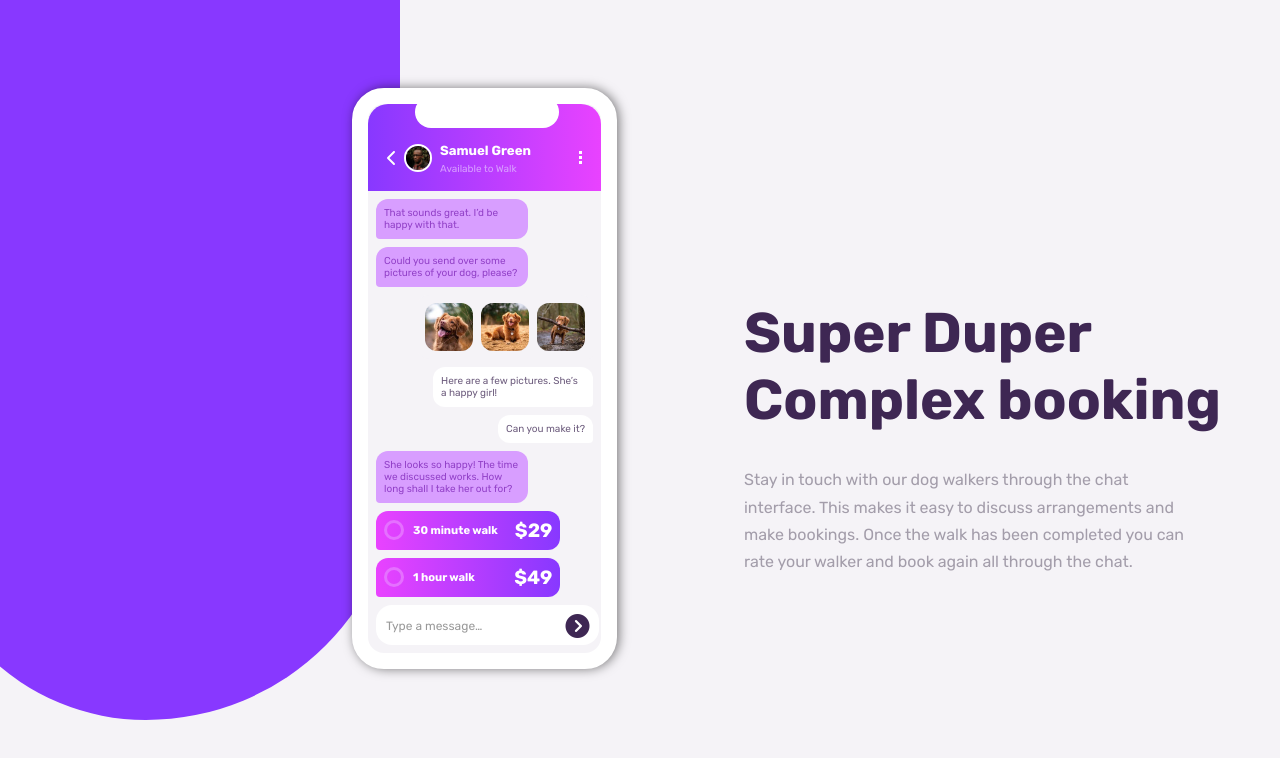
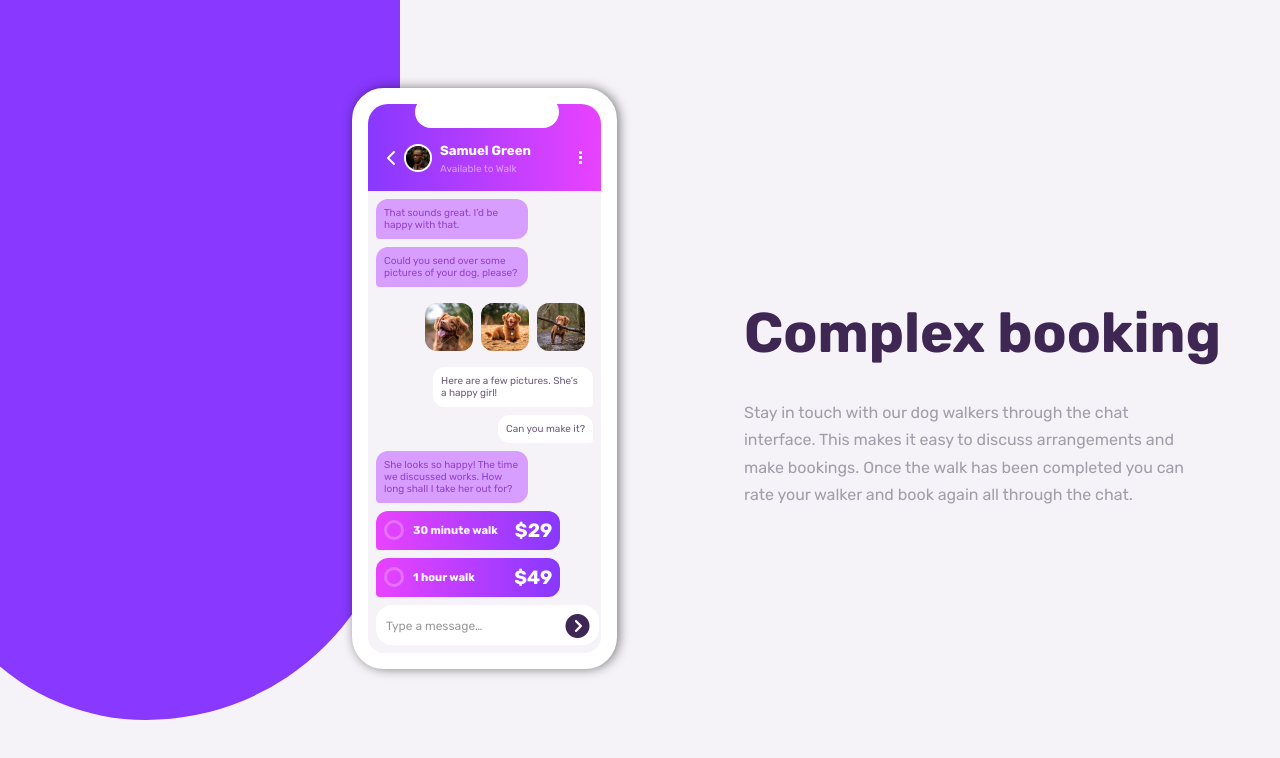
Before and after one commit to shashikantdev3/FrontendMentor-chat-app-css-illustration-master, a plain HTML site: page index.html in a window 1280 px wide. Shown: the top 758 px of the page. Drawn offline with Linux system fonts and the light colour scheme.

Commit message:
Changed simple to complex

```diff
--- a/index.html
+++ b/index.html
@@ -129,7 +129,7 @@
         <div class="article">
 
           <h1 class="article-title">
-            Super Duper Complex booking
+            Complex booking
           </h1>
 
           <p class="article-description">
```
